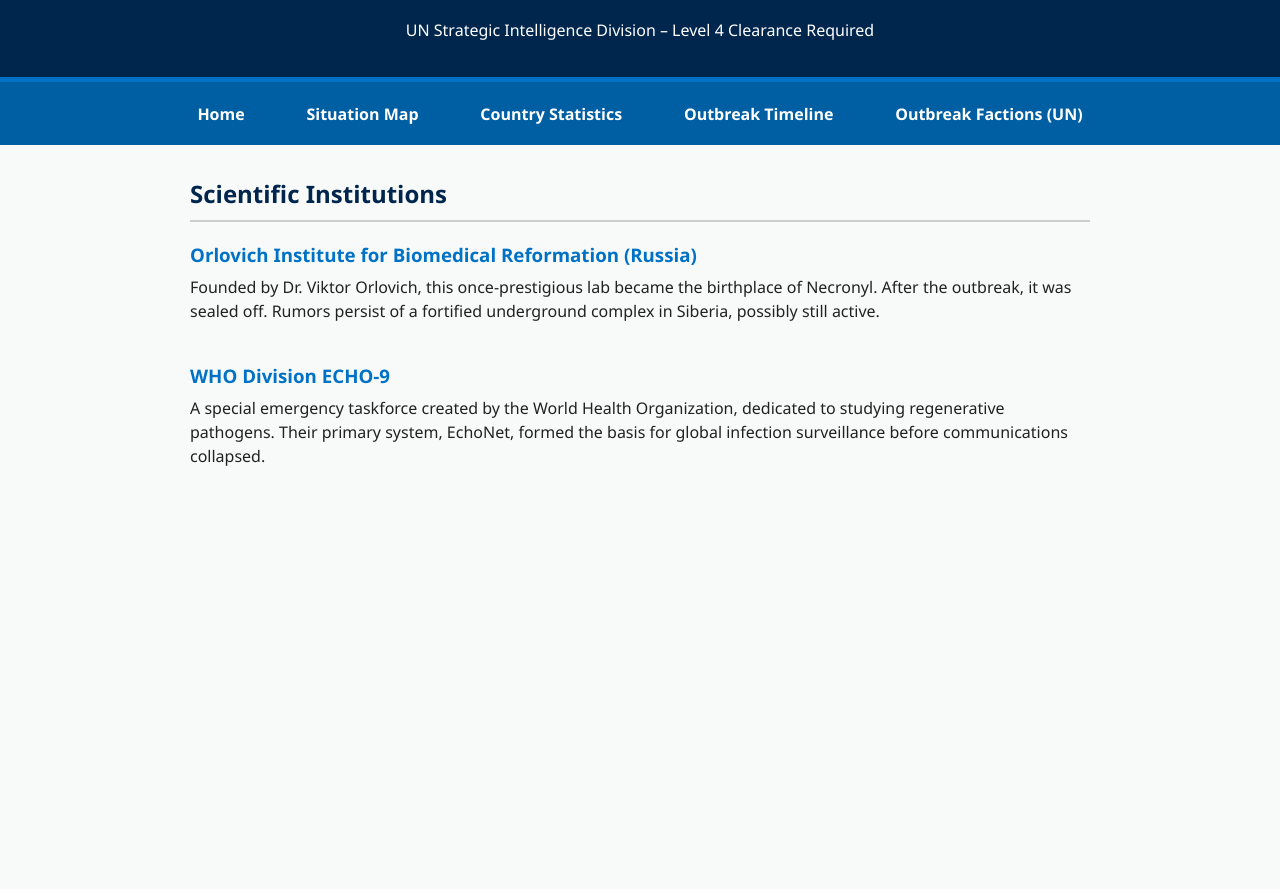
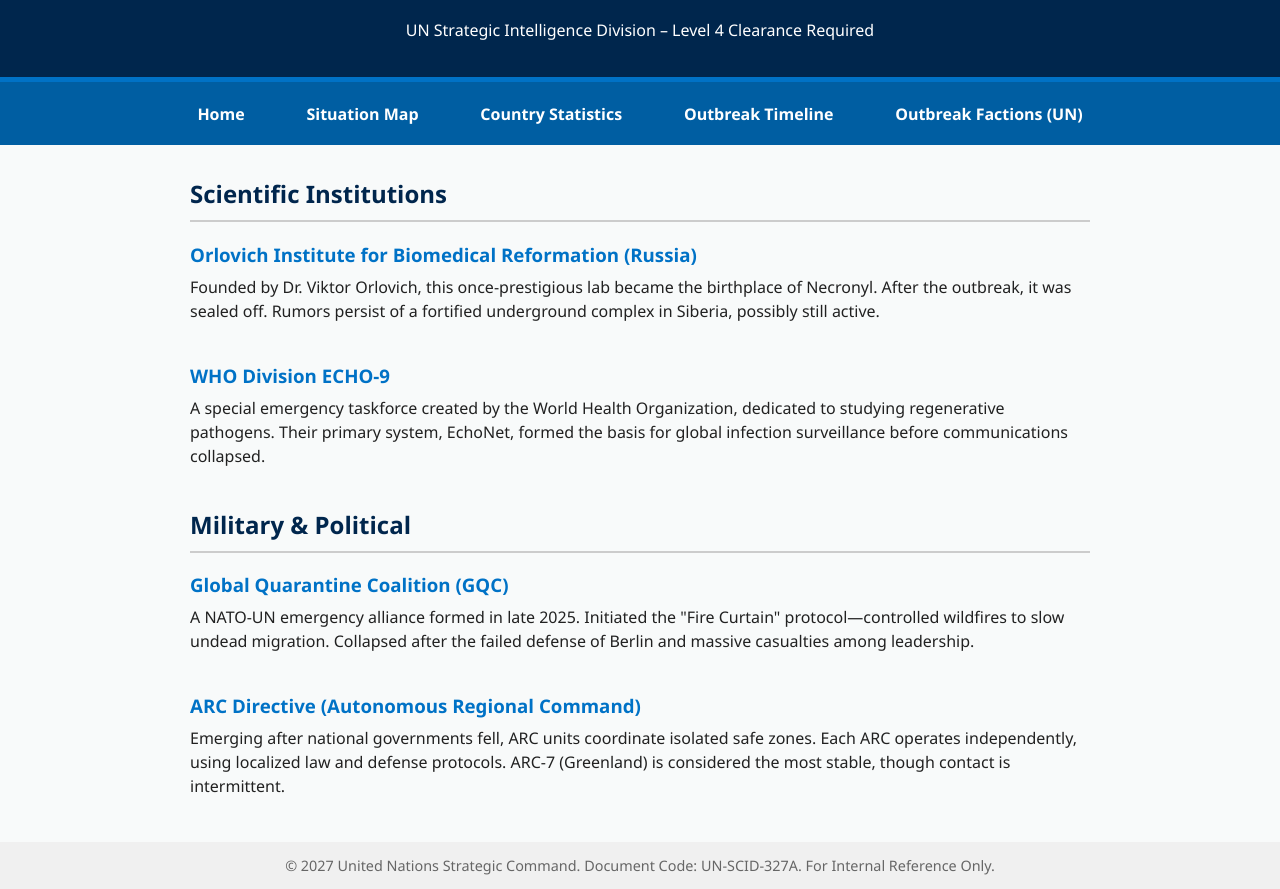
Before and after one commit to hmfr0385-alt/world-health-organization-necronyl, a plain HTML site: page UN_Factions.html in a window 1280 px wide. Shown: the part 167-1056 px from the top of the page. Before the commit the page ends 800 px from the top, so only its background shows below. Drawn offline with Linux system fonts and the light colour scheme.

Commit message:
Update UN_Factions.html

```diff
--- a/UN_Factions.html
+++ b/UN_Factions.html
@@ -112,3 +112,23 @@
         <p>A special emergency taskforce created by the World Health Organization, dedicated to studying regenerative pathogens. Their primary system, EchoNet, formed the basis for global infection surveillance before communications collapsed.</p>
       </div>
     </section>
+
+
+    <section class="faction">
+      <h2>Military & Political</h2>
+      <div class="faction">
+        <h3>Global Quarantine Coalition (GQC)</h3>
+        <p>A NATO-UN emergency alliance formed in late 2025. Initiated the "Fire Curtain" protocol—controlled wildfires to slow undead migration. Collapsed after the failed defense of Berlin and massive casualties among leadership.</p>
+      </div>
+      <div class="faction">
+        <h3>ARC Directive (Autonomous Regional Command)</h3>
+        <p>Emerging after national governments fell, ARC units coordinate isolated safe zones. Each ARC operates independently, using localized law and defense protocols. ARC-7 (Greenland) is considered the most stable, though contact is intermittent.</p>
+      </div>
+    </section>
+  </main>
+
+  <footer>
+    © 2027 United Nations Strategic Command. Document Code: UN-SCID-327A. For Internal Reference Only.
+  </footer>
+</body>
+</html>
```
